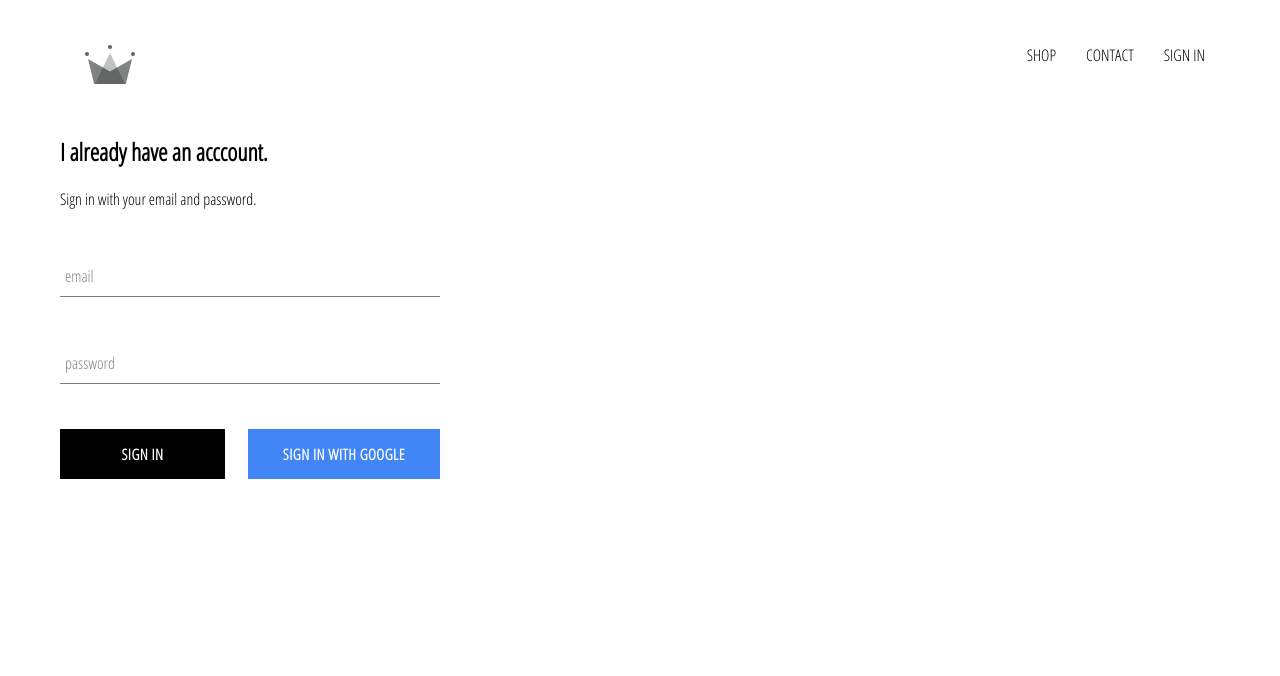
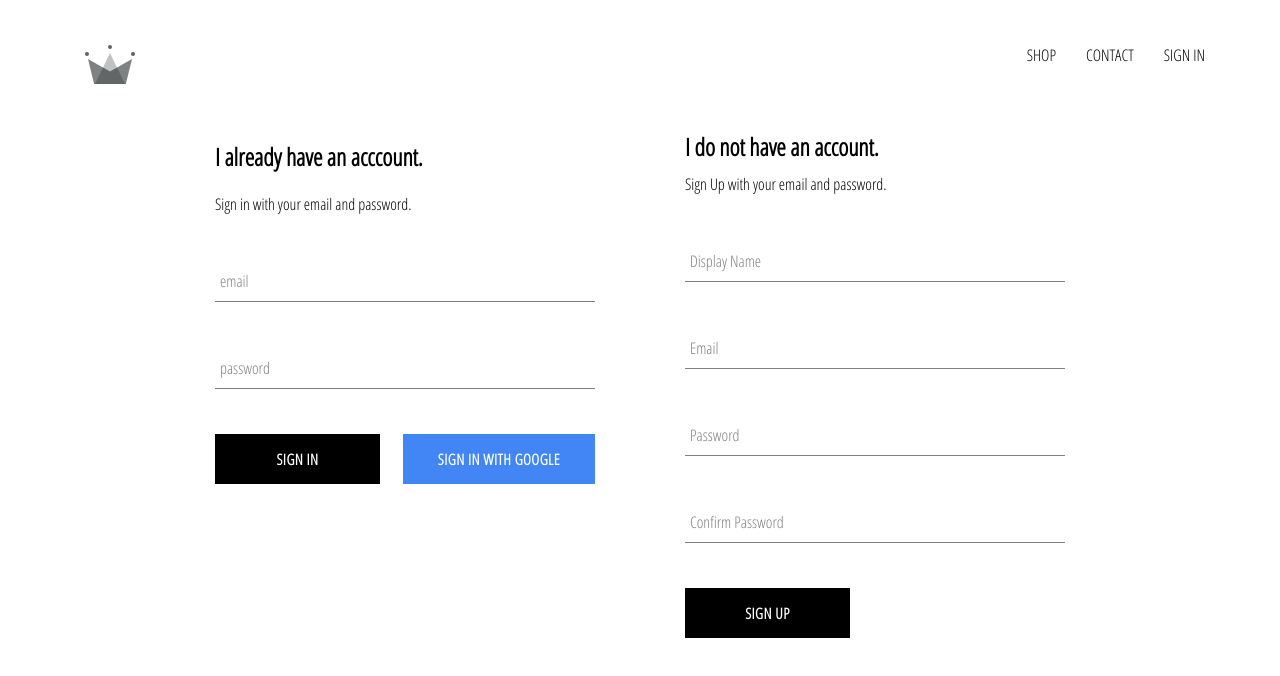
Before and after one commit to reshubhan/crwn-clothing, a React (Create React App) app: page /signin in a window 1280 px wide. Shown: the top 676 px of the page. Built offline with nearby package versions, Linux system fonts and the light colour scheme; no server answers.

Commit message:
Implemented firebase sign in and sign up with storing data in db

```diff
--- /dev/null
+++ b/src/components/sign-up/sign-up.component.jsx
@@ -0,0 +1,76 @@
+import React from 'react';
+
+import './sign-up.styles.scss';
+
+import FormInput from '../form-input/form-input.component';
+import CustomButton from '../custom-button/custom-button.component';
+
+import { auth, createUserProfiledocument } from '../../firebase/firebase.utils';
+
+
+class Signup extends React.Component {
+	constructor(props){
+		super(props);
+
+		this.state = {
+			displayName: '',
+			email: '',
+			password: '',
+			confirmPassword: ''
+		}
+	}
+
+	handleSubmit = async event => {
+		event.preventDefault();
+		const { displayName, email, password, confirmPassword } = this.state;
+
+		if (password !== confirmPassword){
+			alert("password don't match");
+			return;
+		}
+
+		try{
+			const { user } = await auth.createUserWithEmailAndPassword(email, password);
+
+			await createUserProfiledocument(user, { displayName });
+
+			this.setState({
+				displayName: '',
+				email: '',
+				password: '',
+				confirmPassword: ''
+			})
+		}catch(error){
+			console.error(error);
+		}
+	}
+
+	handleChange = event => {
+		const { name, value } = event.target;
+
+		this.setState({
+			[name] : value
+		});
+	}
+
+	render() {
+		const { displayName, email, password, confirmPassword } = this.state;
+
+		return(
+		  <div className='sign-up'>
+		  	<h2 className='title'>I do not have an account.</h2>
+		  	<span>Sign Up with your email and password.</span>
+		  	<form className='sign-up-form' onSubmit={this.handleSubmit}>
+		  		<FormInput type='text' name='displayName' value={displayName} onChange={this.handleChange} label='Display Name' required></FormInput>
+		  		<FormInput type='email' name='email' value={email} onChange={this.handleChange} label='Email' required></FormInput>
+		  		<FormInput type='password' name='password' value={password} onChange={this.handleChange} label='Password' required></FormInput>
+		  		<FormInput type='password' name='confirmPassword' value={confirmPassword} onChange={this.handleChange} label='Confirm Password' required></FormInput>
+		  		<CustomButton type='submit'>Sign Up</CustomButton>
+		  	</form>
+		  </div>
+		)
+	}
+}
+
+
+export default Signup;
--- /dev/null
+++ b/src/components/sign-up/sign-up.styles.scss
@@ -0,0 +1,9 @@
+.sign-up{
+	display: flex;
+	flex-direction: column;
+	width: 380px;
+
+	.title{
+		margin: 10px 0;
+	}
+}
--- a/src/pages/sign-in-and-sign-up/sign-in-and-sign-up.component.jsx
+++ b/src/pages/sign-in-and-sign-up/sign-in-and-sign-up.component.jsx
@@ -2,11 +2,13 @@
 
 import './sign-in-and-sign-up.styles.scss';
 import SignIn from '../../components/sign-in/sign-in.component';
+import Signup from '../../components/sign-up/sign-up.component';
 
 
 const SignInAndSignUpPage = () => (
 	<div className="sign-in-and-sign-up">
 		<SignIn />
+		<Signup />
 	</div>
 )
 
--- a/src/pages/sign-in-and-sign-up/sign-in-and-sign-up.styles.scss
+++ b/src/pages/sign-in-and-sign-up/sign-in-and-sign-up.styles.scss
@@ -0,0 +1,6 @@
+.sign-in-and-sign-up{
+	width: 850px;
+	display: flex;
+	justify-content: space-between;
+	margin: 30px auto;
+}
```
